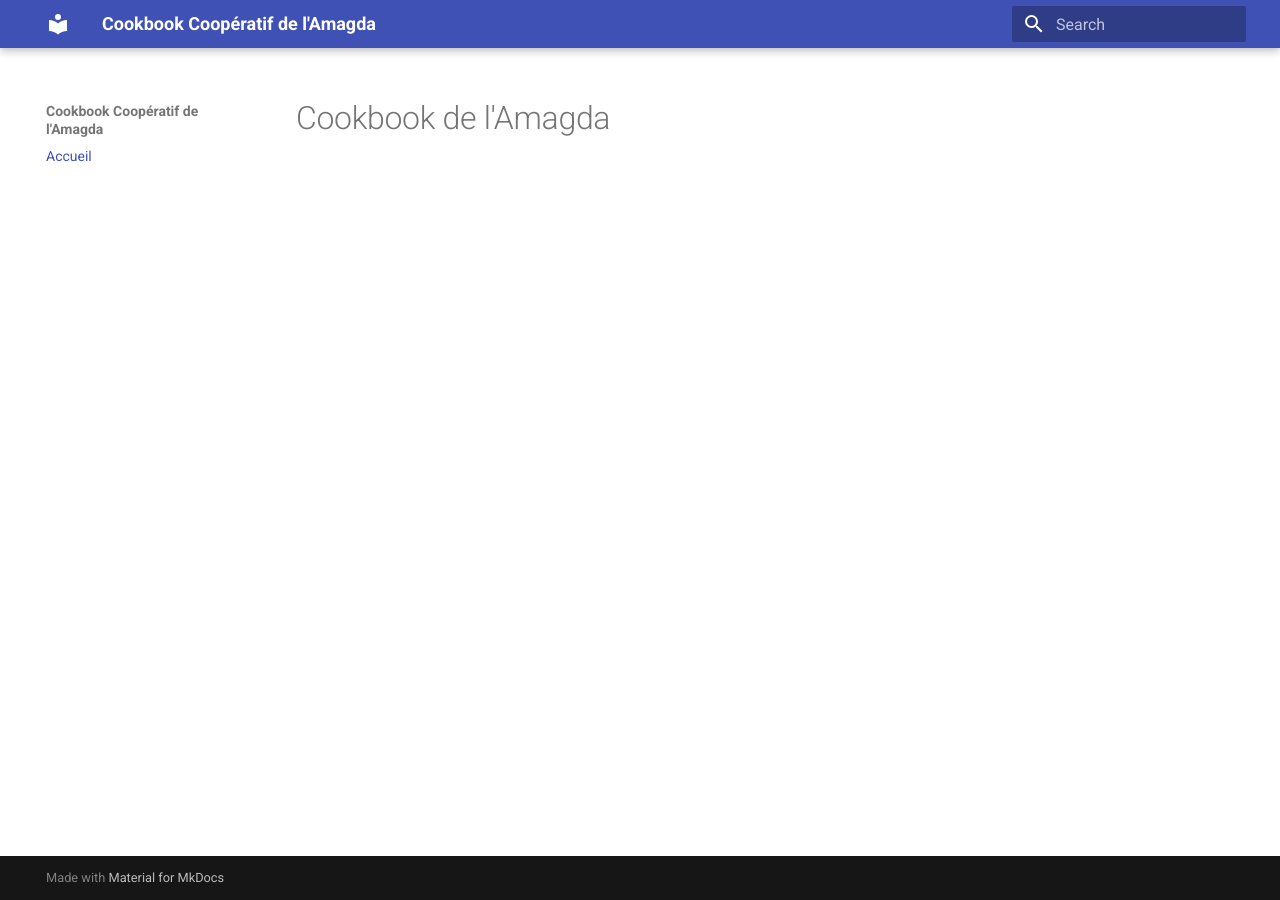
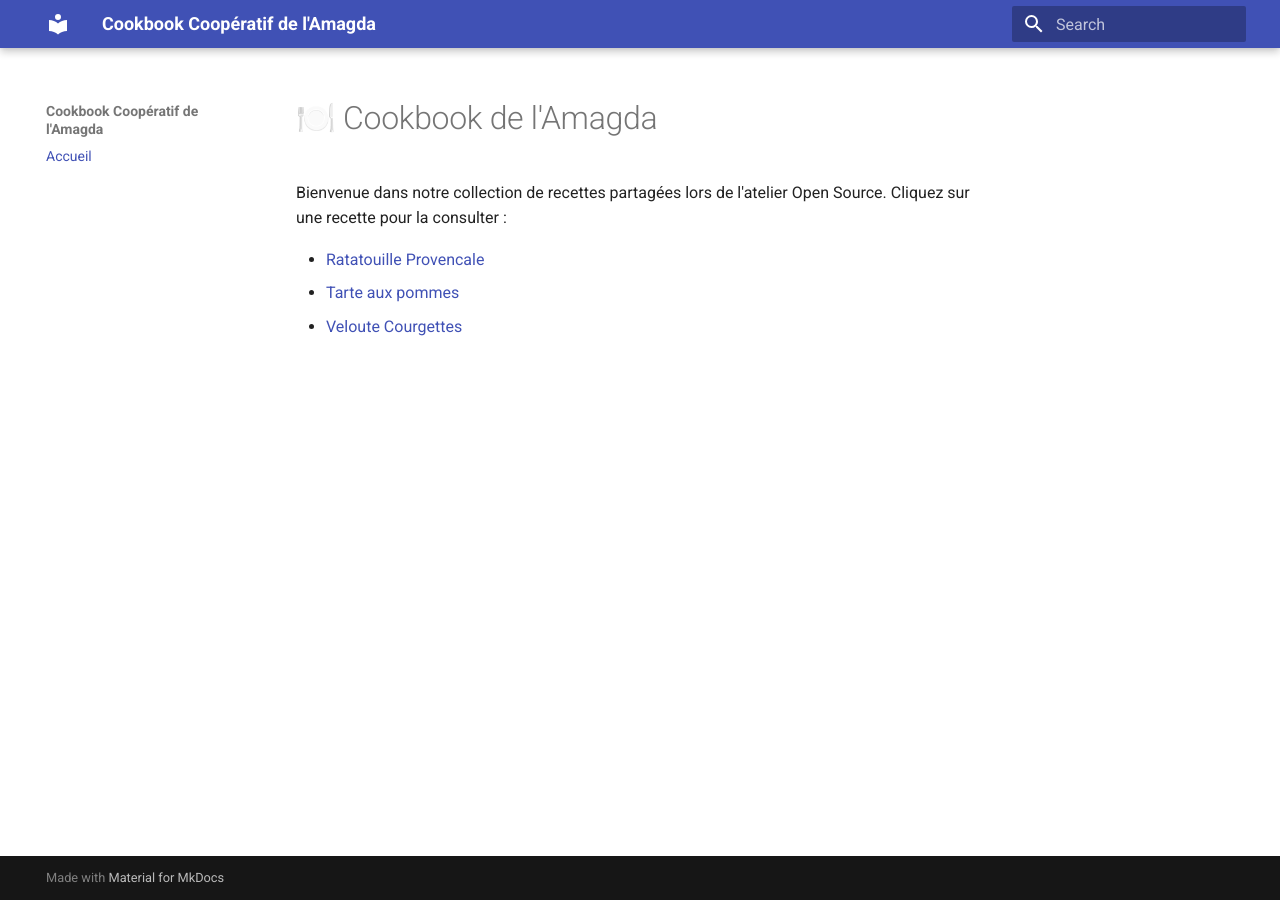
Before and after one commit to EZPK/Livre-recettes-amagda, an MkDocs documentation site: the page built from docs/index.md, in a window 1280 px wide. Built offline with MkDocs 1.6.1 and Material for MkDocs 9.7.7, drawn with Linux system fonts in a browser that asks for light colours.

Commit message:
toctree + real example

```diff
--- a/docs/index.md
+++ b/docs/index.md
@@ -1 +1,7 @@
-# Cookbook de l'Amagda
+# 🍽️ Cookbook de l'Amagda
+
+Bienvenue dans notre collection de recettes partagées lors de l'atelier Open Source. Cliquez sur une recette pour la consulter :
+
+- [Ratatouille Provencale](recettes/ratatouille_provencale.md)
+- [Tarte aux pommes](recettes/tarte_aux_pommes.md)
+- [Veloute Courgettes](recettes/veloute_courgettes.md)
```
